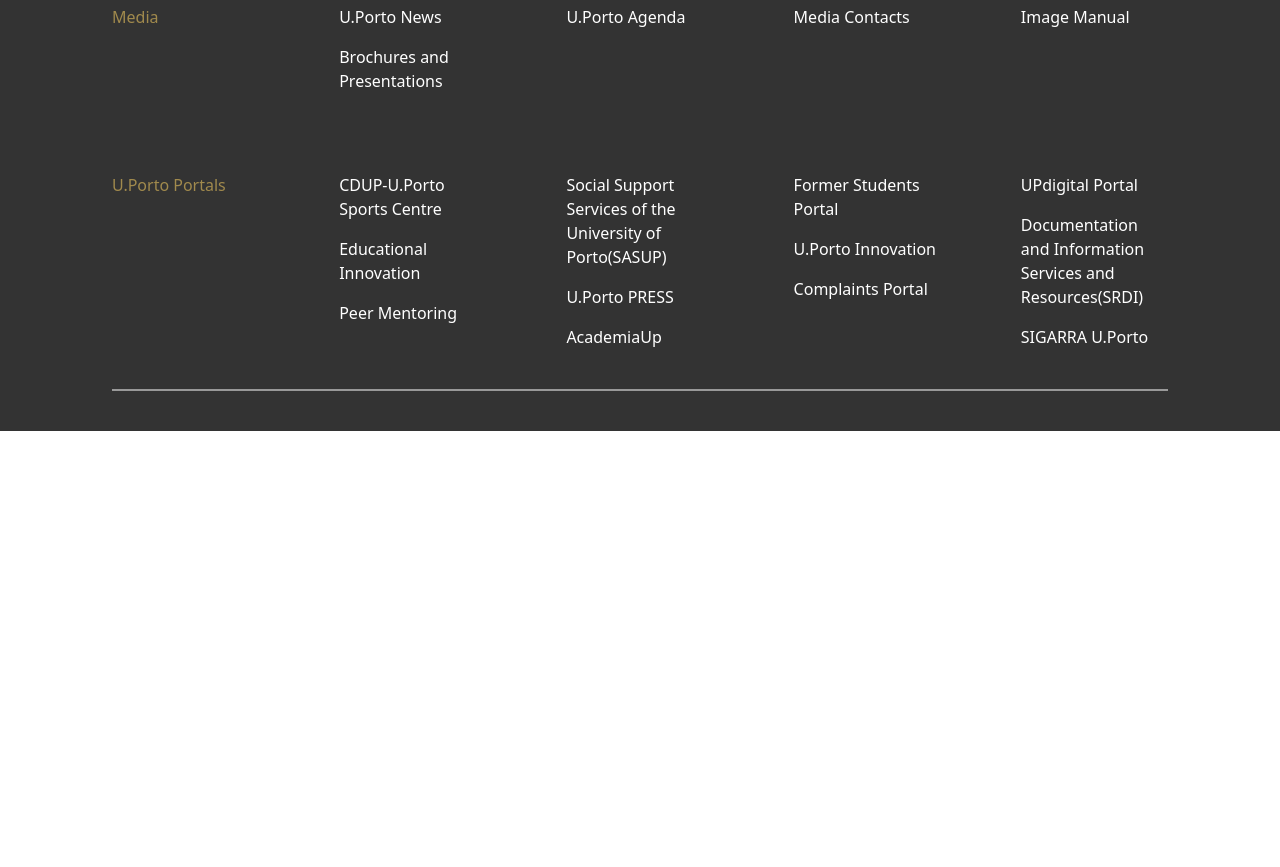
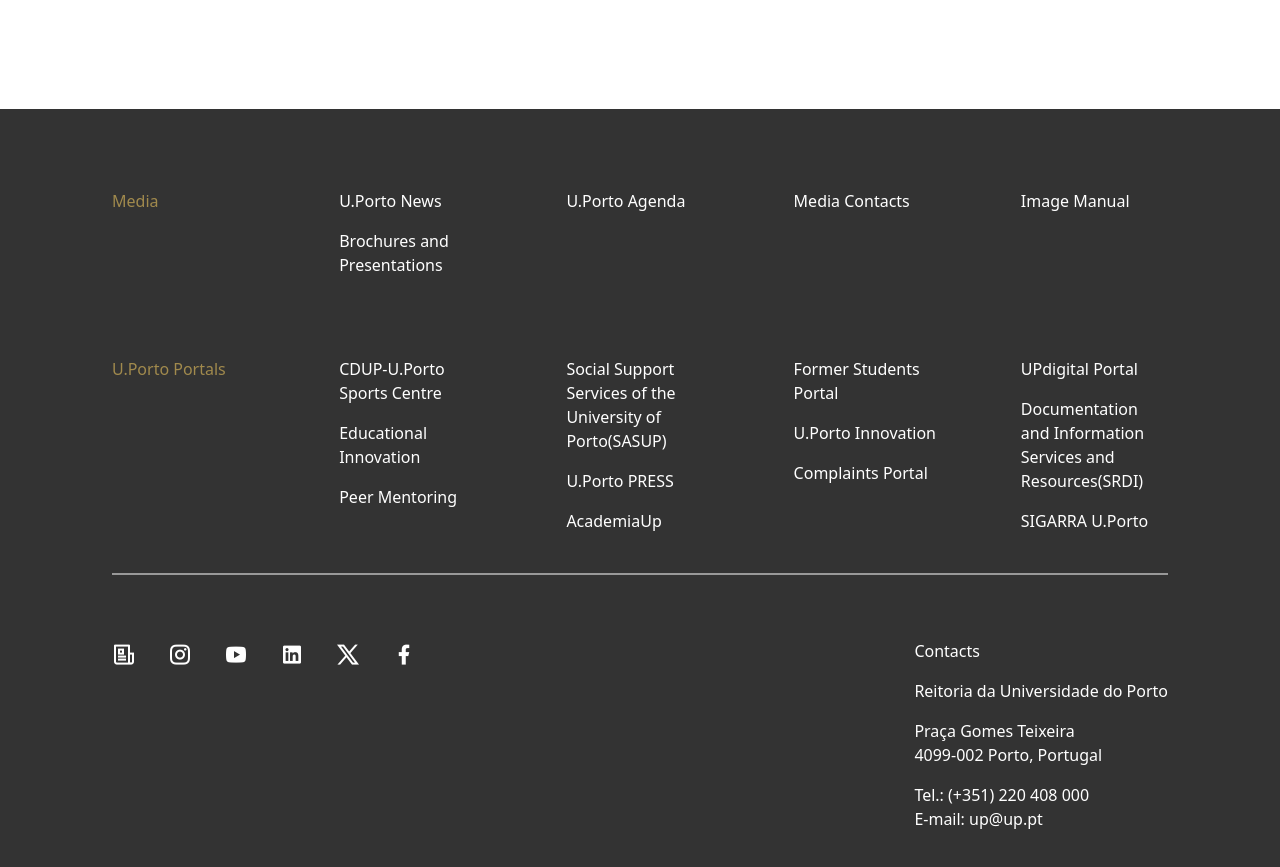
Before and after one commit to l-isaro/CSScloninggate, a website: page src/index.html in a window 1280 px wide. Shown: the part 4448-5315 px from the top of the page. Before the commit the page ends 4879 px from the top, so only its background shows below. Drawn offline with nearby package versions, Linux system fonts and the light colour scheme.

Commit message:
added a new div to the footer

```diff
--- a/src/index.html
+++ b/src/index.html
@@ -301,7 +301,7 @@
           </div>
         </div>
       </section>
-      <section class="px-28 py-10">
+      <section class="p-28">
         <h2 class="text-web-brown text-5xl font-thin mb-5">
           Frequently asked questions
         </h2>
@@ -361,7 +361,7 @@
         </div>
       </section>
     </main>
-    <footer class="relative px-28 py-10 bg-web-grey text-white font-thin">
+    <footer class="relative px-28 py-20 bg-web-grey text-white font-thin">
       <div class="grid grid-cols-5 gap-20 border-b-2 border-title-grey pb-10">
         <p class="text-web-brown">Media</p>
         <div class="flex flex-col gap-4">
@@ -397,7 +397,28 @@
           <p>SIGARRA U.Porto</p>
         </div>
       </div>
-      <div></div>
+      <div class="mt-16 flex justify-between">
+        <div class="flex gap-8 text-white text-2xl">
+          <i class="ri-newspaper-line"></i>
+          <i class="ri-instagram-line"></i>
+          <i class="ri-youtube-fill"></i>
+          <i class="ri-linkedin-box-fill"></i>
+          <i class="ri-twitter-x-line"></i>
+          <i class="ri-facebook-fill"></i>
+        </div>
+        <div class="flex flex-col gap-4">
+          <p><strong class="font-medium">Contacts</strong></p>
+          <p class="font-medium">Reitoria da Universidade do Porto</p>
+          <div>
+            <p>Praça Gomes Teixeira</p>
+            <p>4099-002 Porto, Portugal</p>
+          </div>
+          <div>
+            <p><b>Tel.:</b> (+351) 220 408 000</p>
+            <p><b>E-mail:</b> up@up.pt</p>
+          </div>
+        </div>
+      </div>
     </footer>
   </body>
 </html>
```
Also changed, not shown: src/output.css.
